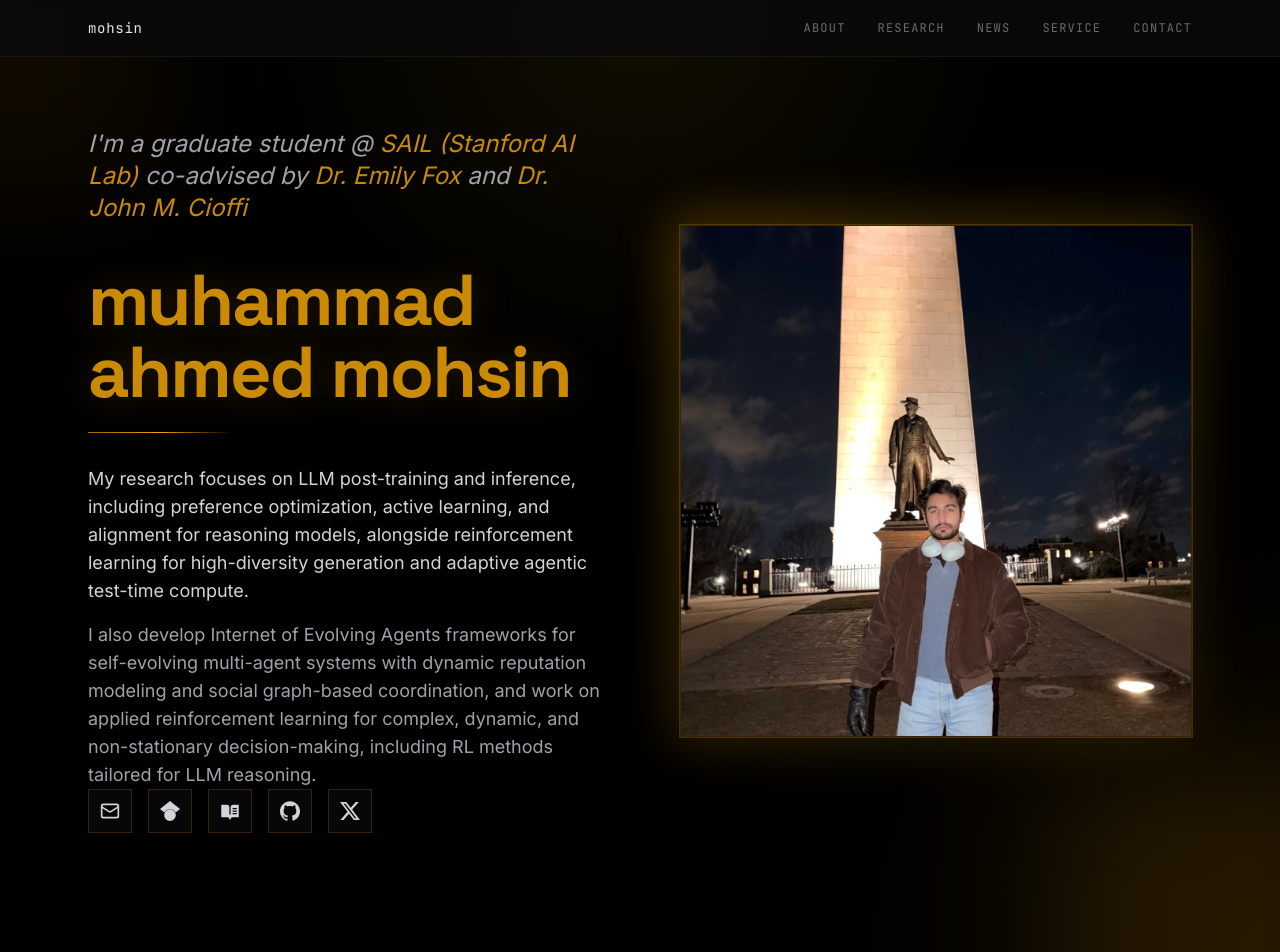
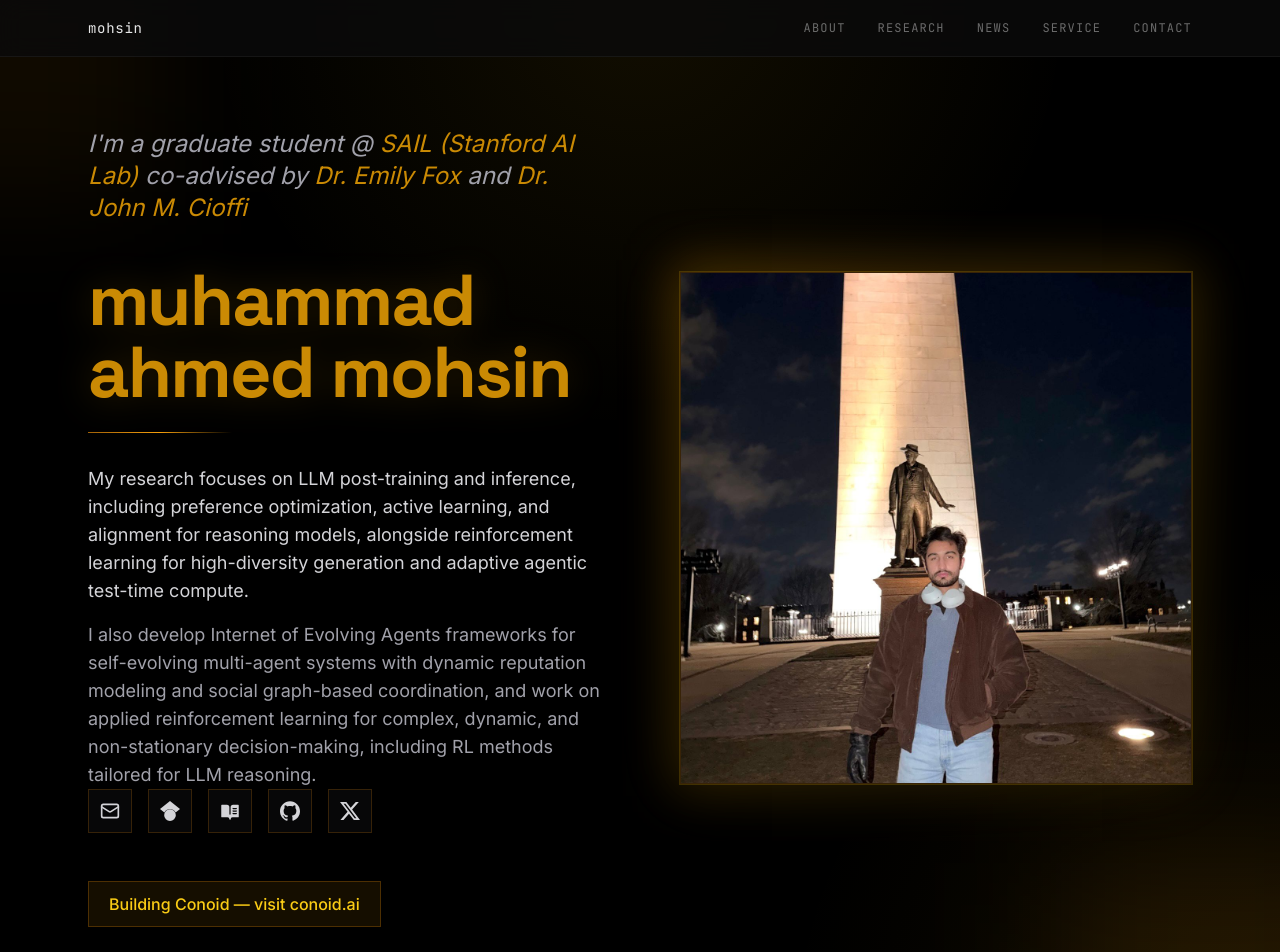
Before and after one commit to ahmd-mohsin/ahmd-mohsin.github.io, a Next.js app: page / in a window 1280 px wide. Shown: the top 952 px of the page. Built offline with nearby package versions, Linux system fonts and the light colour scheme.

Commit message:
[minor] updated the page

```diff
--- a/src/components/HeroSection.tsx
+++ b/src/components/HeroSection.tsx
@@ -173,6 +173,23 @@ export function HeroSection() {
                 </a>
               ))}
             </motion.div>
+
+            {/* Conoid Link */}
+            <motion.div
+              initial={{ opacity: 0, y: 22 }}
+              animate={{ opacity: 1, y: 0 }}
+              transition={{ delay: 0.45, duration: 0.65 }}
+              className="mt-12 flex justify-center md:justify-start"
+            >
+              <a
+                href="https://conoid.ai/"
+                target="_blank"
+                rel="noopener noreferrer"
+                className="inline-flex items-center rounded-full border border-yellow-700/40 bg-yellow-600/10 px-5 py-2.5 text-sm md:text-base font-medium text-yellow-400 transition-all duration-300 hover:-translate-y-1 hover:border-yellow-500 hover:bg-yellow-500/15 hover:text-yellow-300 hover:shadow-[0_0_24px_rgba(234,179,8,0.18)]"
+              >
+                Building Conoid — visit conoid.ai
+              </a>
+            </motion.div>
           </div>
         </div>
       </div>
```
